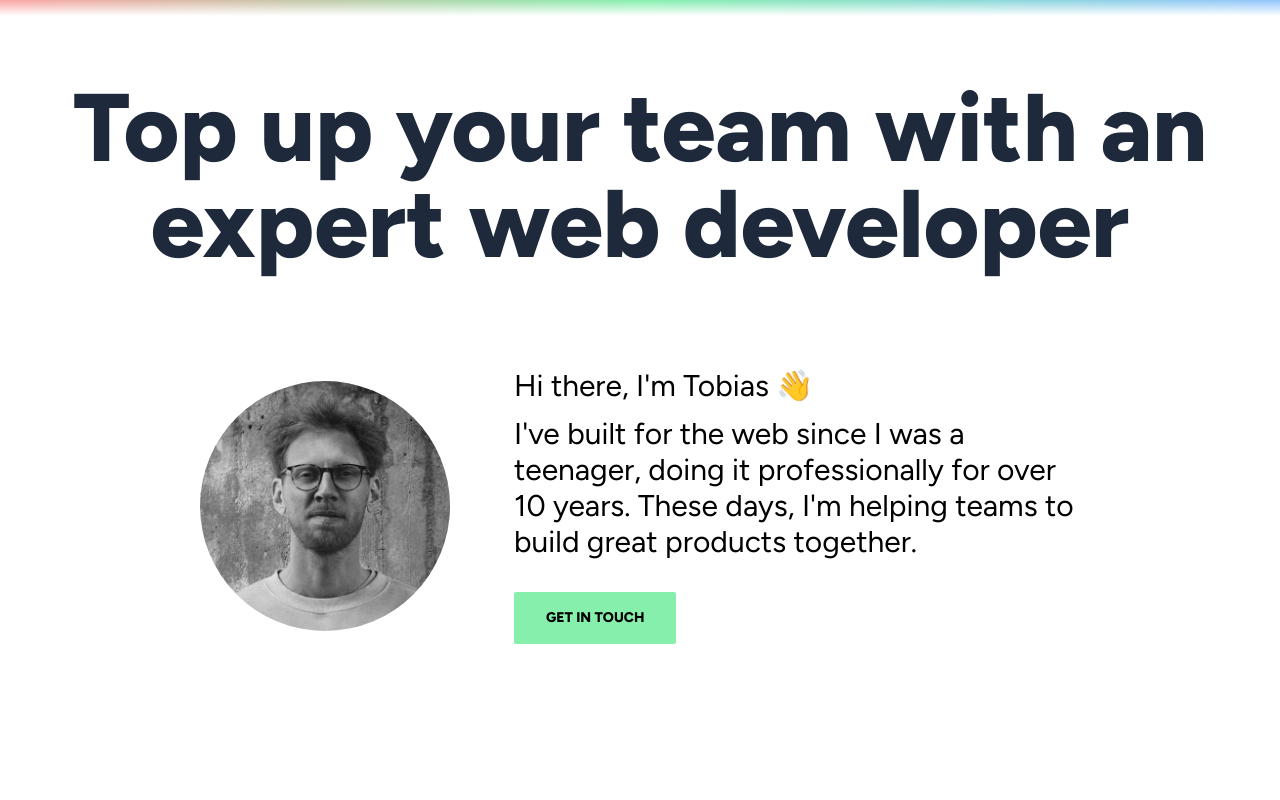
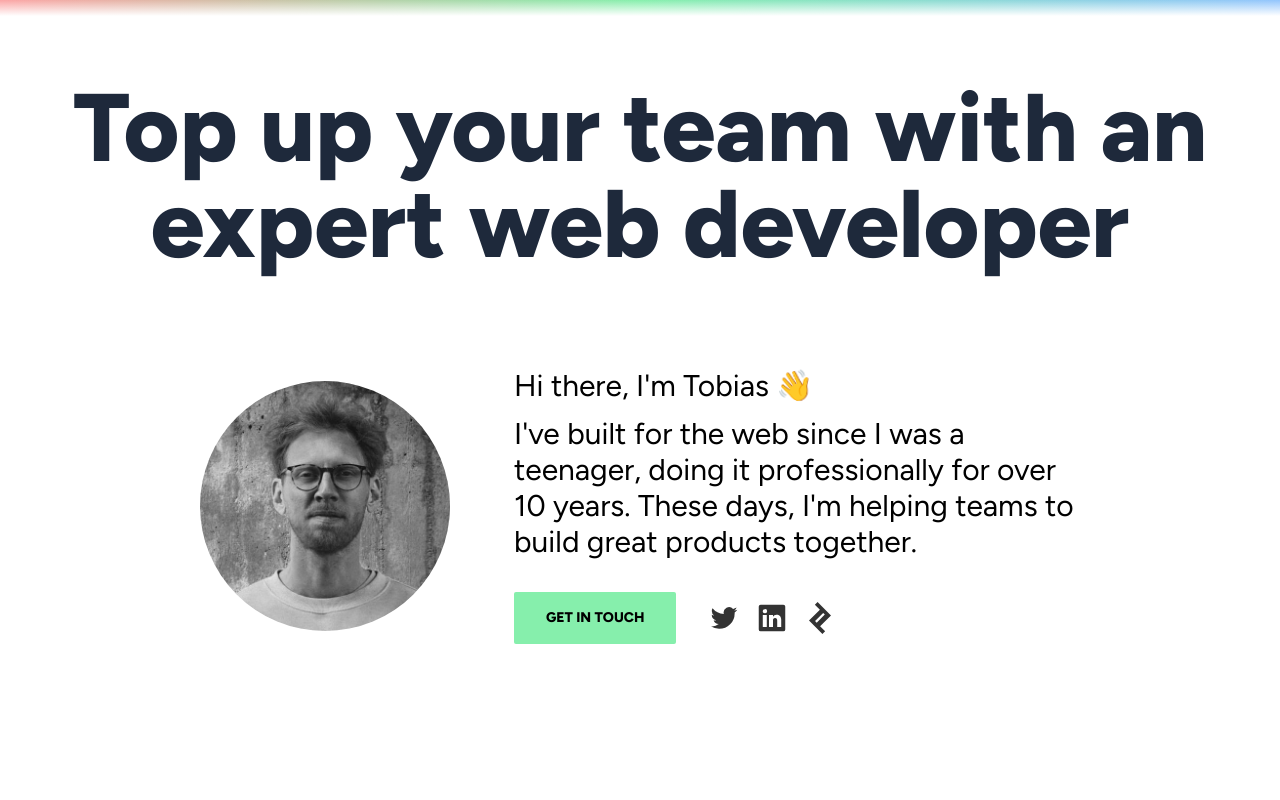
Before and after one commit to Haugen/personal-website, an Astro site: page / in a window 1280 px wide. Shown: the top 800 px of the page. Built offline with nearby package versions, Linux system fonts and the light colour scheme; Astro itself is replaced by a stand-in of ours.

Commit message:
Use social icons in header

```diff
--- /dev/null
+++ b/src/components/SocialIcon.astro
@@ -0,0 +1,13 @@
+---
+type Props = {
+  url: string;
+};
+
+const { url, icon } = Astro.props;
+---
+
+<div class="w-8 h-8 duration-300 hover:scale-110 opacity-80 hover:opacity-100">
+  <a href={url} class="" target="_blank" rel="noreferrer"
+    ><slot name="icon" />
+  </a>
+</div>
--- /dev/null
+++ b/src/components/SocialIconsList.astro
@@ -0,0 +1,18 @@
+---
+import Linkedin from "../icons/Linkedin.astro";
+import Toptal from "../icons/Toptal.astro";
+import Twitter from "../icons/Twitter.astro";
+import SocialIcon from "./SocialIcon.astro";
+---
+
+<div class="flex gap-4">
+  <SocialIcon url="https://twitter.com/whitefluffyC">
+    <Twitter slot="icon" />
+  </SocialIcon>
+  <SocialIcon url="https://www.linkedin.com/in/tobias-haugen/">
+    <Linkedin slot="icon" />
+  </SocialIcon>
+  <SocialIcon url="https://www.toptal.com/resume/tobias-haugen">
+    <Toptal slot="icon" />
+  </SocialIcon>
+</div>
--- /dev/null
+++ b/src/icons/Linkedin.astro
@@ -0,0 +1,6 @@
+<svg xmlns="http://www.w3.org/2000/svg" data-name="Layer 1" viewBox="0 0 24 24">
+  <path
+    d="M20.47,2H3.53A1.45,1.45,0,0,0,2.06,3.43V20.57A1.45,1.45,0,0,0,3.53,22H20.47a1.45,1.45,0,0,0,1.47-1.43V3.43A1.45,1.45,0,0,0,20.47,2ZM8.09,18.74h-3v-9h3ZM6.59,8.48h0a1.56,1.56,0,1,1,0-3.12,1.57,1.57,0,1,1,0,3.12ZM18.91,18.74h-3V13.91c0-1.21-.43-2-1.52-2A1.65,1.65,0,0,0,12.85,13a2,2,0,0,0-.1.73v5h-3s0-8.18,0-9h3V11A3,3,0,0,1,15.46,9.5c2,0,3.45,1.29,3.45,4.06Z"
+  >
+  </path>
+</svg>
--- /dev/null
+++ b/src/icons/Toptal.astro
@@ -0,0 +1,15 @@
+<svg
+  xmlns="http://www.w3.org/2000/svg"
+  enable-background="new 0 0 24 24"
+  viewBox="0 0 24 24"
+>
+  <path
+    d="M6.363,2.978c0.001-0.001,0.002-0.002,0.002-0.003c0.003-0.004,0.006-0.009,0.01-0.013L6.363,2.978z"
+  >
+  </path>
+  <polygon points="10.549 15.738 10.538 15.734 10.537 15.734"></polygon>
+  <path
+    d="M10.187,0L8.142,2.04l3.782,3.769L3.75,13.962L13.815,24l2.044-2.039l-3.781-3.771l8.172-8.152L10.187,0z M9.524,15.542l-1.226-1.26l-0.002-0.013l6.081-6.063l1.226,1.223L9.524,15.542z"
+  >
+  </path>
+</svg>
--- /dev/null
+++ b/src/icons/Twitter.astro
@@ -0,0 +1,5 @@
+<svg xmlns="http://www.w3.org/2000/svg" data-name="Layer 1" viewBox="0 0 24 24">
+  <path
+    d="M22,5.8a8.49,8.49,0,0,1-2.36.64,4.13,4.13,0,0,0,1.81-2.27,8.21,8.21,0,0,1-2.61,1,4.1,4.1,0,0,0-7,3.74A11.64,11.64,0,0,1,3.39,4.62a4.16,4.16,0,0,0-.55,2.07A4.09,4.09,0,0,0,4.66,10.1,4.05,4.05,0,0,1,2.8,9.59v.05a4.1,4.1,0,0,0,3.3,4A3.93,3.93,0,0,1,5,13.81a4.9,4.9,0,0,1-.77-.07,4.11,4.11,0,0,0,3.83,2.84A8.22,8.22,0,0,1,3,18.34a7.93,7.93,0,0,1-1-.06,11.57,11.57,0,0,0,6.29,1.85A11.59,11.59,0,0,0,20,8.45c0-.17,0-.35,0-.53A8.43,8.43,0,0,0,22,5.8Z"
+  ></path>
+</svg>
--- a/src/sections/Footer.astro
+++ b/src/sections/Footer.astro
@@ -1,6 +1,7 @@
 ---
 import Button from "../components/Button.astro";
 import Container from "../components/Container.astro";
+import SocialIconsList from "../components/SocialIconsList.astro";
 import SocialLinks from "../components/SocialLinks.astro";
 ---
 
--- a/src/sections/HomeHeader.astro
+++ b/src/sections/HomeHeader.astro
@@ -1,6 +1,8 @@
 ---
 import { Image } from "@astrojs/image/components";
+
 import Button from "../components/Button.astro";
+import SocialIconsList from "../components/SocialIconsList.astro";
 ---
 
 <h1
@@ -25,8 +27,11 @@ import Button from "../components/Button.astro";
       over 10 years. These days, I'm helping teams to build great products
       together.
     </p>
-    <div class="flex mt-8">
-      <Button>Get in touch</Button>
+    <div class="flex mt-8 items-center">
+      <div class="flex mr-8">
+        <Button>Get in touch</Button>
+      </div>
+      <SocialIconsList />
     </div>
   </div>
 </div>
```
